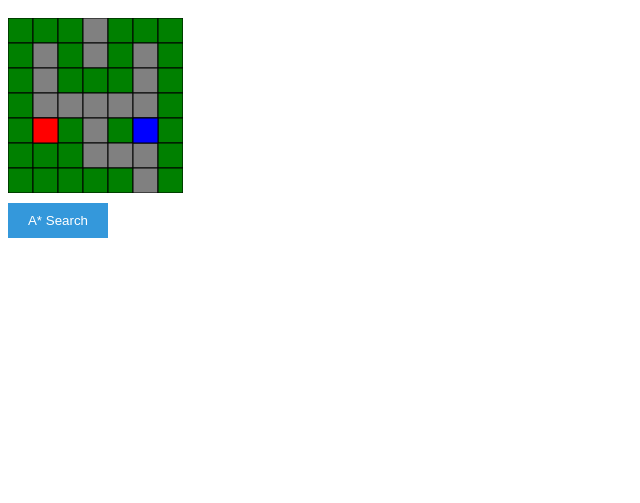
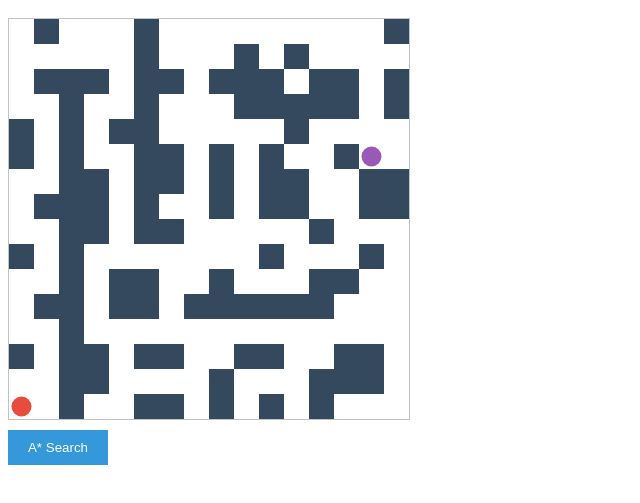
Before and after one commit to CrimsonChin/AStar, a plain HTML site: page canvas.html in a window 1280 px wide. Shown: the part 49-552 px from the top of the page, without its empty margins (0-640 px from the left). Drawn offline with Linux system fonts and the light colour scheme.

Commit message:
Exploring canvas more
bigger map, played with canvas shapes

```diff
--- a/canvas.html
+++ b/canvas.html
@@ -26,18 +26,11 @@
             position: absolute;
         }
 
-        canvas.ground {
-            z-index: 0
-        }
-
-        canvas.route {
-            z-index: 1
-        }
-
         .game-viewport {
             width: 175px;
             height: 175px;
             margin-bottom: 10px;
+            border: 1px #bdc3c7 solid;
         }
     </style>
 </head>
@@ -45,47 +38,61 @@
 <body>
     <h1>A* Path Finding - with Canvas</h1>
     <div>
-        <div class="game-viewport">
-            <canvas id="canvas" width="175" height="175" class="ground"></canvas>
-            <canvas id="path" width="175" height="175" class="route"></canvas>
+        <div id="game-viewport" class="game-viewport">
         </div>
         <button id="search">A* Search</button>
     </div>
 </body>
 <script>
     const startPos = {
-        x: 1,
-        y: 4
+        x: 0,
+        y: 15
     };
     const endPos = {
-        x: 5,
-        y: 4
+        x: 14,
+        y: 5
     };
 
+
     function render(map) {
-        let canvas = document.getElementById('canvas');
+        // map
+        let canvas = document.getElementById('map-layer');
         let ctx = canvas.getContext('2d');
 
         for (let r = 0; r < map.rows; r++) {
             for (let c = 0; c < map.cols; c++) {
-                let styles = ['green', 'grey'];
+                let styles = ['#fff', '#34495e'];
                 let fillStyle = styles[map.getTile(c, r)];
 
                 drawTile(ctx, c, r, map.tSize, fillStyle);
             }
         }
 
-        drawTile(ctx, startPos.x, startPos.y, map.tSize, 'red');
-        drawTile(ctx, endPos.x, endPos.y, map.tSize, 'blue');
+        // "players"
+        let playerCanvas = document.getElementById('player-layer');
+        let playerCanvasCtx = playerCanvas.getContext('2d');
+
+        drawCircle(playerCanvasCtx, startPos.x, startPos.y, 10, map.tSize, '#e74c3c');
+        drawCircle(playerCanvasCtx, endPos.x, endPos.y, 10, map.tSize, '#9b59b6');
     }
 
     function drawTile(ctx, x, y, size, fillStyle) {
         ctx.beginPath();
         ctx.fillStyle = fillStyle;
-        ctx.strokeStyle = 'black';
         ctx.rect(x * size, y * size, size, size);
         ctx.fill();
-        ctx.stroke();
+    }
+
+    function drawCircle(ctx, x, y, r, size, fillStyle) {
+        ctx.beginPath();
+        ctx.fillStyle = fillStyle;
+        ctx.arc(
+            ((x * size) + (size / 2)),
+            ((y * size) + (size / 2)),
+            r,
+            0,
+            2 * Math.PI);
+        ctx.fill();
     }
 
     function drawRoute(route) {
@@ -94,11 +101,14 @@
             return;
         }
 
-        let canvas = document.getElementById('path');
+        let canvas = document.getElementById('route-layer');
         let ctx = canvas.getContext('2d');
         for (let i = 1; i < route.length - 1; i++) {
             let routeSegment = route[i];
-            drawTile(ctx, routeSegment.x, routeSegment.y, map.tSize, 'purple')
+
+            drawCircle(ctx, routeSegment.x, routeSegment.y, 5, map.tSize, '#2ecc71');
+            //ctx.fillStyle = 'black';
+            //ctx.fillText(i, ((routeSegment.x * map.tSize) + 10), ((routeSegment.y * map.tSize) + (map.tSize / 2)));
         }
     }
 
@@ -107,6 +117,25 @@
         drawRoute(route);
     }
 
+    map = map2;
+
+    let gameViewport = document.getElementById('game-viewport');
+    let width = map.cols * map.tSize;
+    let height = map.rows * map.tSize;
+    gameViewport.style.width = width;
+    gameViewport.style.height = height;
+
+    let layers = ['map-layer', 'route-layer', 'player-layer'];
+    for (let i = 0; i < layers.length; i++) {
+        var layer = document.createElement('canvas');
+        layer.id = layers[i];
+        layer.style.cssText = 'z-index:' + i + ';'
+        layer.setAttribute('height', height);
+        layer.setAttribute('width', width);
+        gameViewport.appendChild(layer);
+    }
+
+
     document.getElementById("search").addEventListener('click', onSearchClick, false);
 
     render(map);
--- a/src/map.js
+++ b/src/map.js
@@ -15,3 +15,30 @@ var map = {
         return this.tiles[row * map.cols + col];
     }
 };
+
+var map2 = {
+    cols: 16,
+    rows: 16,
+    tSize: 25,
+    tiles: [
+        0, 1, 0, 0, 0, 1, 0, 0, 0, 0, 0, 0, 0, 0, 0, 1,
+        0, 0, 0, 0, 0, 1, 0, 0, 0, 1, 0, 1, 0, 0, 0, 0,
+        0, 1, 1, 1, 0, 1, 1, 0, 1, 1, 1, 0, 1, 1, 0, 1,
+        0, 0, 1, 0, 0, 1, 0, 0, 0, 1, 1, 1, 1, 1, 0, 1,
+        1, 0, 1, 0, 1, 1, 0, 0, 0, 0, 0, 1, 0, 0, 0, 0,
+        1, 0, 1, 0, 0, 1, 1, 0, 1, 0, 1, 0, 0, 1, 0, 0,
+        0, 0, 1, 1, 0, 1, 1, 0, 1, 0, 1, 1, 0, 0, 1, 1,
+        0, 1, 1, 1, 0, 1, 0, 0, 1, 0, 1, 1, 0, 0, 1, 1,
+        0, 0, 1, 1, 0, 1, 1, 0, 0, 0, 0, 0, 1, 0, 0, 0,
+        1, 0, 1, 0, 0, 0, 0, 0, 0, 0, 1, 0, 0, 0, 1, 0,
+        0, 0, 1, 0, 1, 1, 0, 0, 1, 0, 0, 0, 1, 1, 0, 0,
+        0, 1, 1, 0, 1, 1, 0, 1, 1, 1, 1, 1, 1, 0, 0, 0,
+        0, 0, 1, 0, 0, 0, 0, 0, 0, 0, 0, 0, 0, 0, 0, 0,
+        1, 0, 1, 1, 0, 1, 1, 0, 0, 1, 1, 0, 0, 1, 1, 0,
+        0, 0, 1, 1, 0, 0, 0, 0, 1, 0, 0, 0, 1, 1, 1, 0,
+        0, 0, 1, 0, 0, 1, 1, 0, 1, 0, 1, 0, 1, 0, 0, 0
+    ],
+    getTile: function (col, row) {
+        return this.tiles[row * map.cols + col];
+    }
+};
```
